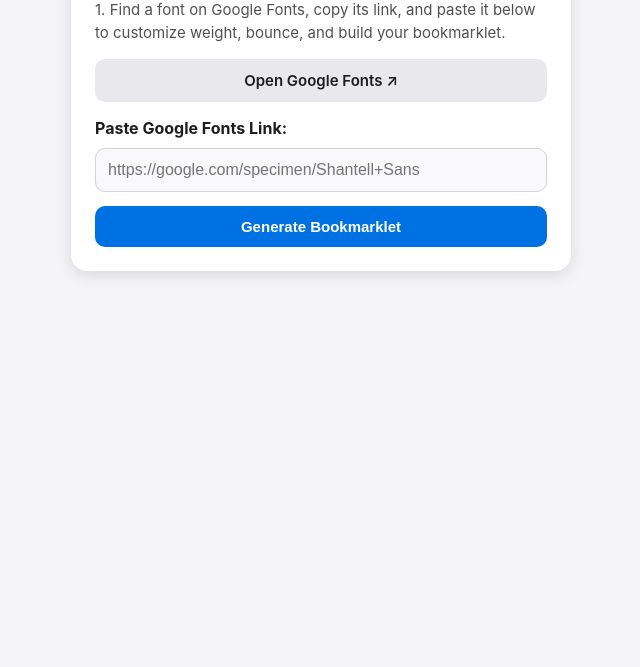
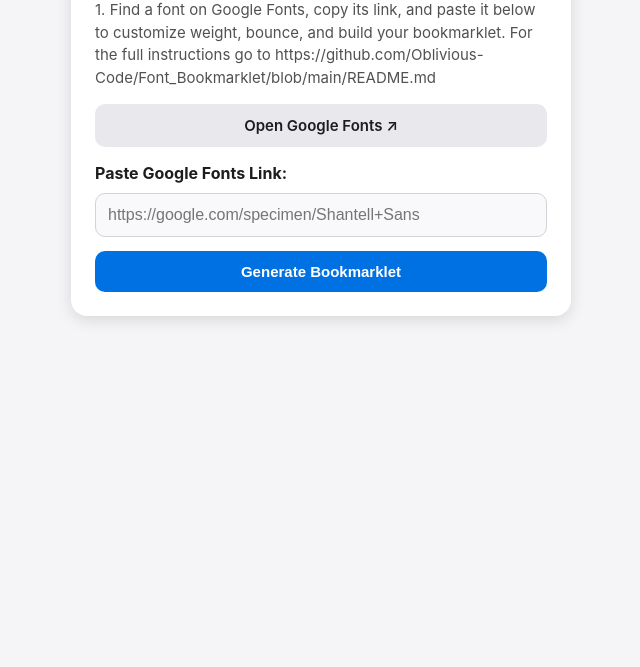
Before and after one commit to Oblivious-Code/Font_Bookmarklet, a plain HTML site: page index.html in a window 1280 px wide. Shown: the part 133-800 px from the top of the page, without its empty margins (319-959 px from the left). Drawn offline with Linux system fonts and the light colour scheme.

Commit message:
Update instructions in index.html
Added a link to the README for full instructions.

```diff
--- a/index.html
+++ b/index.html
@@ -58,7 +58,7 @@
       <h1>Google Font Bookmarklet Maker</h1>
       <button class="theme-btn" id="themeBtn" onclick="toggleTheme()" aria-label="Toggle Dark Mode">☾</button>
     </div>
-    <p>1. Find a font on Google Fonts, copy its link, and paste it below to customize weight, bounce, and build your bookmarklet.</p>
+    <p>1. Find a font on Google Fonts, copy its link, and paste it below to customize weight, bounce, and build your bookmarklet. For the full instructions go to https://github.com/Oblivious-Code/Font_Bookmarklet/blob/main/README.md</p>
     <a href="https://google.com" target="_blank" class="btn btn-secondary">Open Google Fonts ↗</a>
     <label for="fontUrl"><strong>Paste Google Fonts Link:</strong></label>
     <input type="url" id="fontUrl" placeholder="https://google.com/specimen/Shantell+Sans">
```
